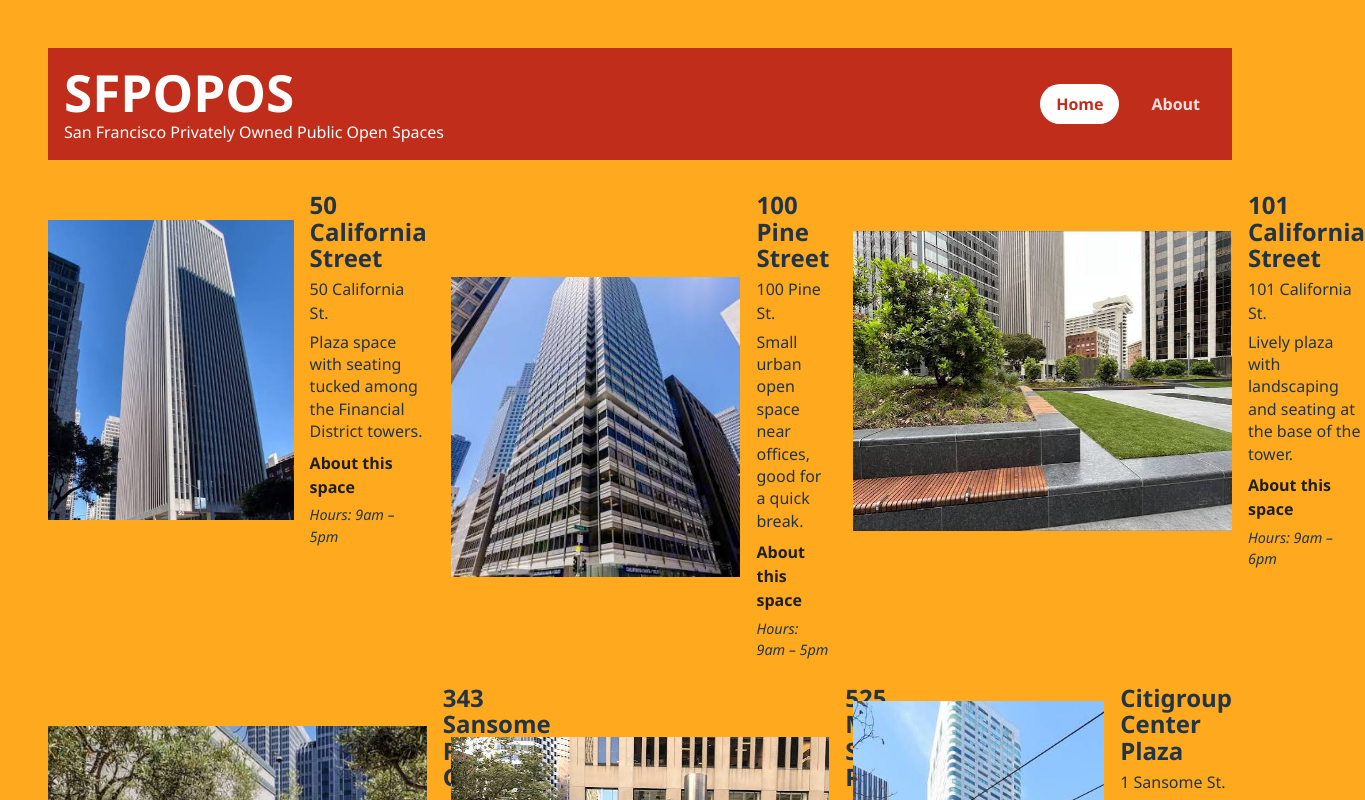
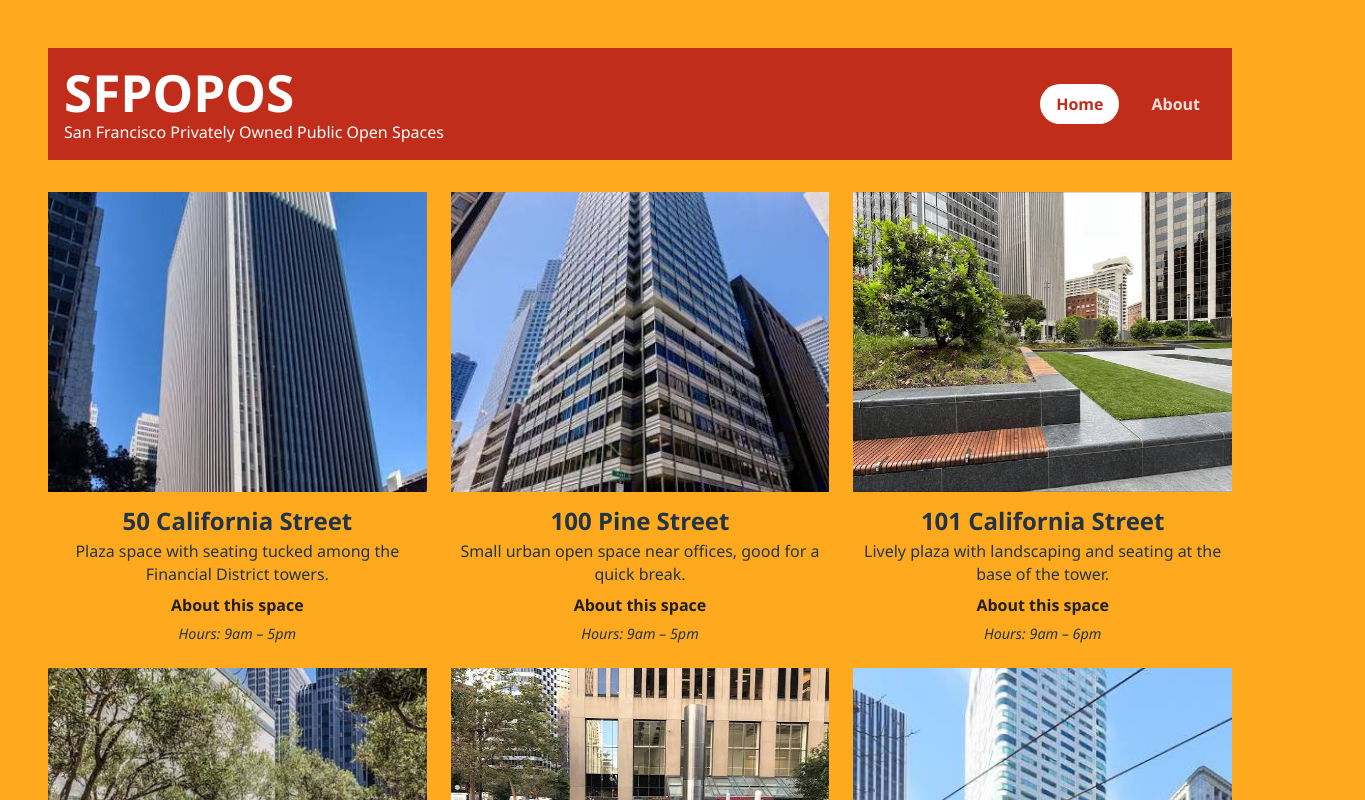
Before and after one commit to ChrisAlves210/react-project, a React (Vite) app: page / in a window 1280 px wide. Shown: the top 800 px of the page, 1365 px wide, since content can reach past the window. Built offline with nearby package versions, Linux system fonts and the light colour scheme.

Commit message:
Refine POPOS details layout

```diff
--- a/src/POPOSSpace.css
+++ b/src/POPOSSpace.css
@@ -6,12 +6,20 @@
 .POPOSDetails {
   display: flex;
   flex-direction: column;
+  align-items: center;
+  justify-content: center;
   gap: 1rem;
-  margin: 0;
+  margin: 0 auto;
 }
 
-.POPOSDetails-image { order: 2; }
-.POPOSInfo { order: 1; }
+.POPOSDetails-image { order: 1; }
+.POPOSInfo {
+  order: 2;
+  display: flex;
+  flex-direction: column;
+  align-items: center;
+  text-align: center;
+}
 
 .POPOSInfo h2 {
   font-size: 1.5rem;
@@ -19,10 +27,13 @@
   margin: 0;
 }
 
-.POPOSAddress,
 .POPOSDescription,
 .POPOSSpace-hours {
   margin: 0.35rem 0 0;
+}
+
+.POPOSAddress {
+  display: none;
 }
 
 .POPOSDescription {
@@ -42,15 +53,21 @@
 
 @media (min-width: 768px) {
   .POPOSDetails {
-    flex-direction: row;
+    flex-direction: column;
     align-items: center;
-    text-align: left;
+    justify-content: center;
+    text-align: center;
   }
 
   .POPOSDetails-image { order: 1; }
   .POPOSInfo {
     order: 2;
-    flex: 1;
+    width: 100%;
+    display: flex;
+    flex-direction: column;
+    align-items: center;
+    justify-content: center;
+    text-align: center;
   }
 
   /* fixed-height container, cropped without distortion */
```
